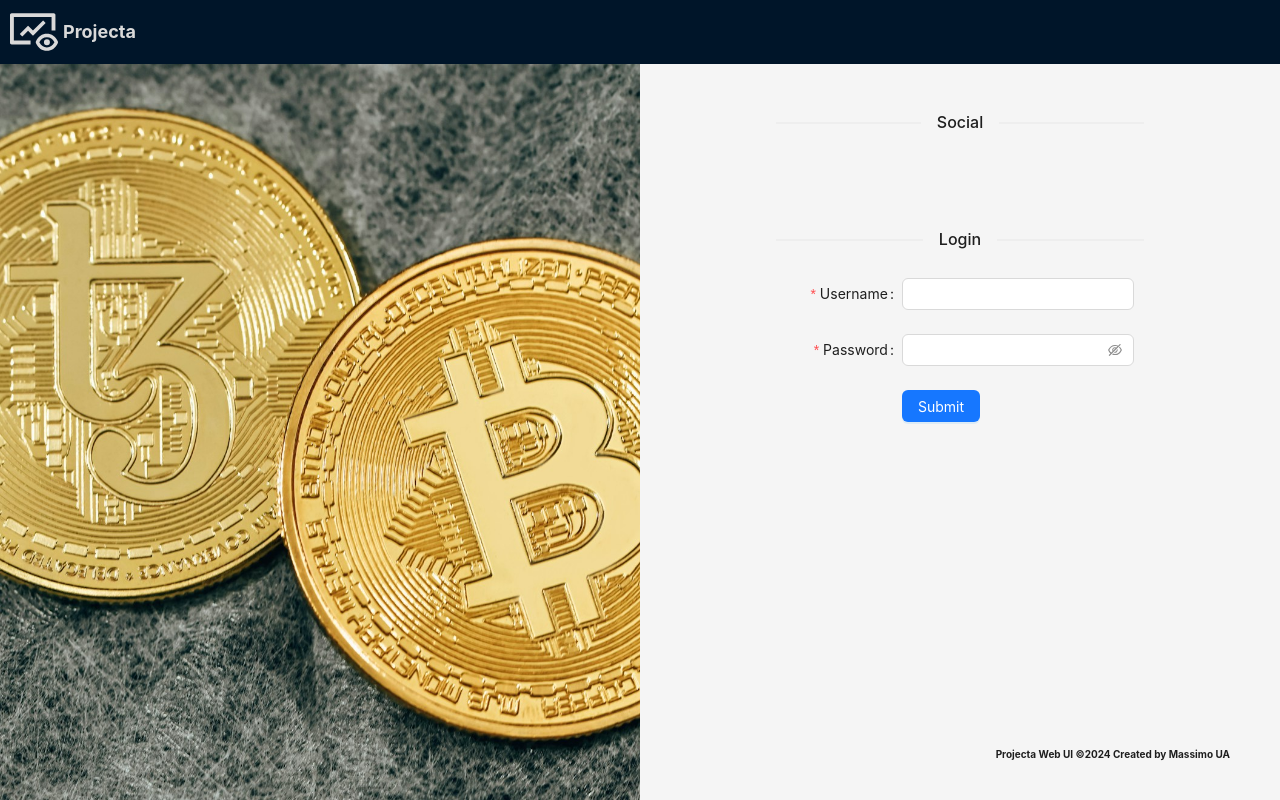
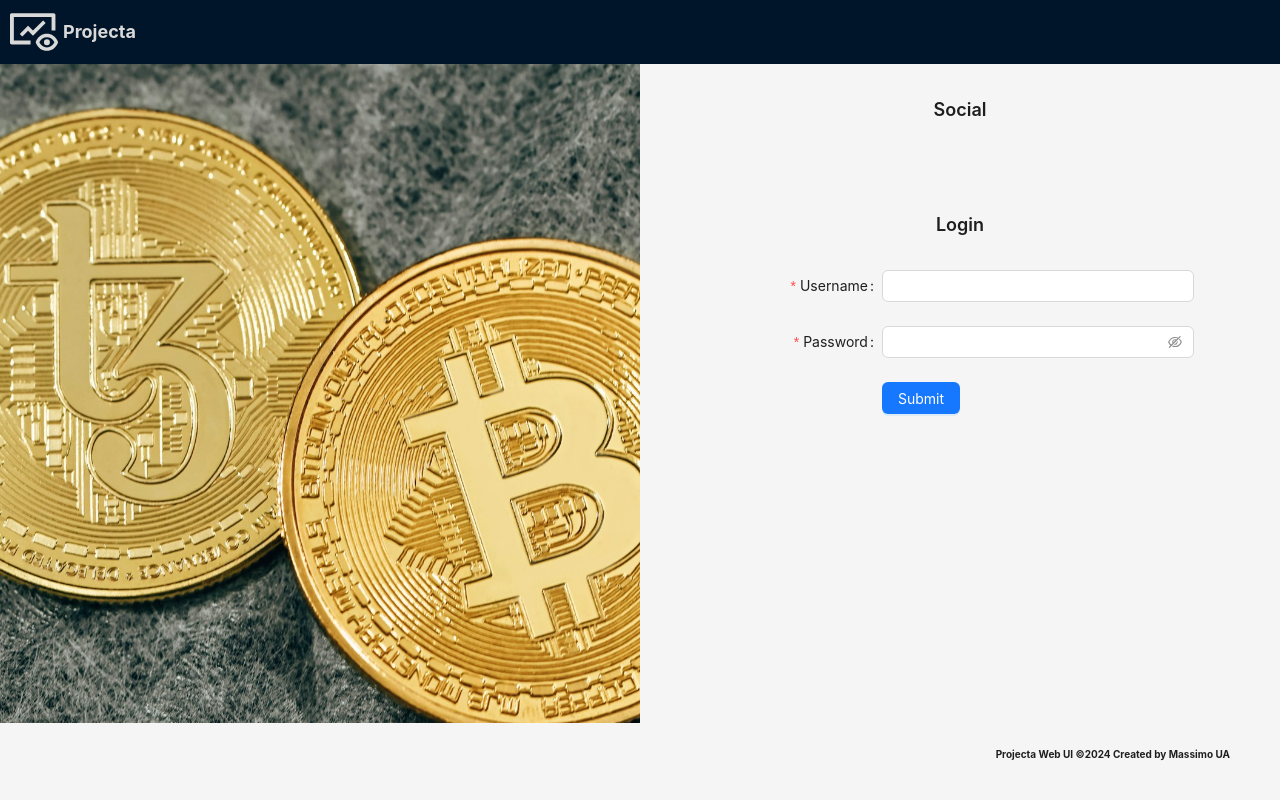
Before and after one commit to massimo-ua/projecta, a React (Vite) app in the folder web-ui/: page /login in a window 1280 px wide. Built offline with nearby package versions, Linux system fonts and the light colour scheme.

Commit message:
chore: update login page styles

```diff
--- a/web-ui/src/components/GoogleLoginBtn.jsx
+++ b/web-ui/src/components/GoogleLoginBtn.jsx
@@ -20,14 +20,20 @@ export function GoogleLoginBtn() {
   const errorMessage = (error) => {
     messageApi.open({
       type: 'error',
-      content: 'Login failed!',
+      content: `Login failed: ${error.message}`,
     });
   };
 
   return (
     <>
       { contextHolder }
-      <GoogleLogin onSuccess={ responseMessage } onError={ errorMessage }/>
+      <GoogleLogin
+        onSuccess={ responseMessage }
+        onError={ errorMessage }
+        type="icon"
+        shape="circle"
+        theme="outline"
+      />
     </>
   );
 }
--- /dev/null
+++ b/web-ui/src/components/Login.css
@@ -0,0 +1,72 @@
+.login-container {
+    display: flex;
+    flex-direction: row;
+    height: 92vh;
+}
+
+.login-image-section {
+    display: flex;
+    width: 50%;
+    align-items: center;
+    justify-content: center;
+    background-image: url('/traxer-vjMZIuTozXc-unsplash.jpg');
+    background-size: cover;
+    background-position: center;
+    background-repeat: no-repeat;
+}
+
+.login-form-section {
+    width: 50%;
+    display: flex;
+    flex-direction: column;
+    align-items: center;
+    padding-top: 2rem;
+}
+
+.login-form-container {
+    width: 100%;
+    max-width: 500px;
+    padding: 0 1rem;
+}
+
+.login-divider-section {
+    text-align: center;
+    margin-bottom: 2rem;
+}
+
+.login-divider-text {
+    font-size: 1.125rem;
+    font-weight: 600;
+    margin-bottom: 1rem;
+}
+
+.login-social-section {
+    display: flex;
+    justify-content: center;
+    margin-bottom: 2rem;
+}
+
+/* Google button overrides */
+.login-social-section > div {
+    margin: 0 !important;
+    padding: 0 !important;
+}
+
+.login-social-section iframe {
+    scale: 1.2;
+    margin: 8px 0;
+}
+
+@media (max-width: 768px) {
+    .login-container {
+        flex-direction: column;
+    }
+
+    .login-image-section {
+        display: none;
+    }
+
+    .login-form-section {
+        width: 100%;
+    }
+}
--- a/web-ui/src/components/Login.jsx
+++ b/web-ui/src/components/Login.jsx
@@ -1,11 +1,12 @@
-import { Button, Col, Divider, Form, Input, message, Row, } from 'antd';
+import { Button, Form, Input, message } from 'antd';
 import { useNavigate } from 'react-router-dom';
 import HomeLayout from '../Layout';
 import { authProvider } from '../api';
 import { GoogleLoginBtn } from './GoogleLoginBtn';
+import './Login.css';
 
 export function Login() {
-  const [ messageApi, contextHolder ] = message.useMessage();
+  const [messageApi, contextHolder] = message.useMessage();
   const navigate = useNavigate();
 
   const onFinish = async (values) => {
@@ -17,113 +18,82 @@ export function Login() {
   const onFinishFailed = (error) => {
     messageApi.open({
       type: 'error',
-      content: 'Login failed!',
+      content: `Login failed: ${error.message}`,
     });
   };
 
   return (
     <HomeLayout>
-      { contextHolder }
-      <Row>
-        <Col
-          span={ 12 }
-          style={ {
-            display: 'flex',
-            alignItems: 'center',
-            justifyContent: 'center',
-            backgroundImage: "url('/traxer-vjMZIuTozXc-unsplash.jpg')",
-            backgroundSize: 'cover',
-            backgroundPosition: 'center',
-            backgroundRepeat: 'no-repeat',
-            height: '92vh',
-            width: '100%',
-          } }>
-        </Col>
-        <Col
-          span={ 12 }
-          style={ {
-            display: 'flex',
-            alignItems: 'flex-start',
-            justifyContent: 'center',
-          } }
-        >
-          <Row>
-            <Col>
-              <Row style={{ paddingTop: 30 }}><Divider orientation="center">Social</Divider></Row>
-              <Row>
-                <Col flex={ 3 }
-                     style={ { padding: '10px', display: 'flex', justifyContent: 'center', alignItems: 'center' } }>
-                  <GoogleLoginBtn/>
-                </Col>
-              </Row>
-              <Row><Divider orientation="center">Login</Divider></Row>
-              <Row>
-                <Col flex={ 5 }/>
-                <Col flex={ 1 }
-                     style={ { padding: '10px', display: 'flex', justifyContent: 'center', alignItems: 'center' } }>
+      {contextHolder}
+      <div className="login-container">
+        <div className="login-image-section" />
+
+        <div className="login-form-section">
+          <div className="login-form-container">
+            <div className="login-divider-section">
+              <div className="login-divider-text">Social</div>
+              <div className="login-social-section">
+                <GoogleLoginBtn />
+              </div>
+
+              <div className="login-divider-text">Login</div>
+            </div>
+
             <Form
               name="basic"
-                    labelCol={ {
+              labelCol={{
                 span: 8,
-                    } }
-                    wrapperCol={ {
+              }}
+              wrapperCol={{
                 span: 16,
-                    } }
-                    style={ {
-                      maxWidth: 500,
-                      minWidth: 300,
-                    } }
-                    initialValues={ {
+              }}
+              initialValues={{
                 remember: true,
-                    } }
-                    onFinish={ onFinish }
-                    onFinishFailed={ onFinishFailed }
+              }}
+              onFinish={onFinish}
+              onFinishFailed={onFinishFailed}
               autoComplete="off"
             >
               <Form.Item
                 label="Username"
                 name="username"
-                      rules={ [
+                rules={[
                   {
                     required: true,
                     message: 'Please input your username!',
                   },
-                      ] }
+                ]}
               >
-                      <Input/>
+                <Input />
               </Form.Item>
 
               <Form.Item
                 label="Password"
                 name="password"
-                      rules={ [
+                rules={[
                   {
                     required: true,
                     message: 'Please input your password!',
                   },
-                      ] }
+                ]}
               >
-                      <Input.Password/>
+                <Input.Password />
               </Form.Item>
 
               <Form.Item
-                      wrapperCol={ {
+                wrapperCol={{
                   offset: 8,
                   span: 16,
-                      } }
+                }}
               >
                 <Button type="primary" htmlType="submit">
                   Submit
                 </Button>
               </Form.Item>
             </Form>
-                </Col>
-                <Col flex={ 6 }/>
-              </Row>
-            </Col>
-          </Row>
-        </Col>
-      </Row>
+          </div>
+        </div>
+      </div>
     </HomeLayout>
   );
 }
```
Lines whose indentation alone changed are shown as unchanged.
